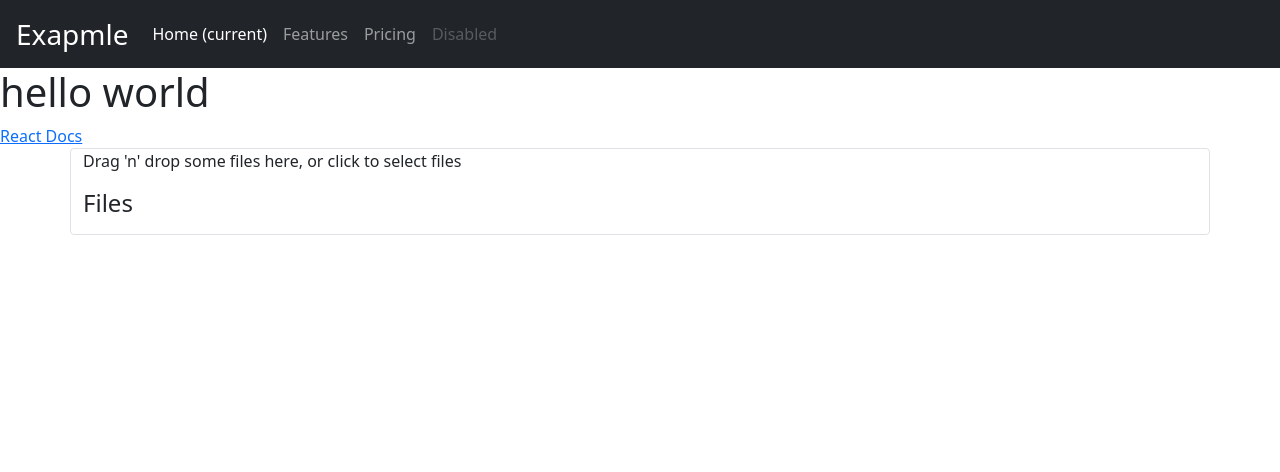
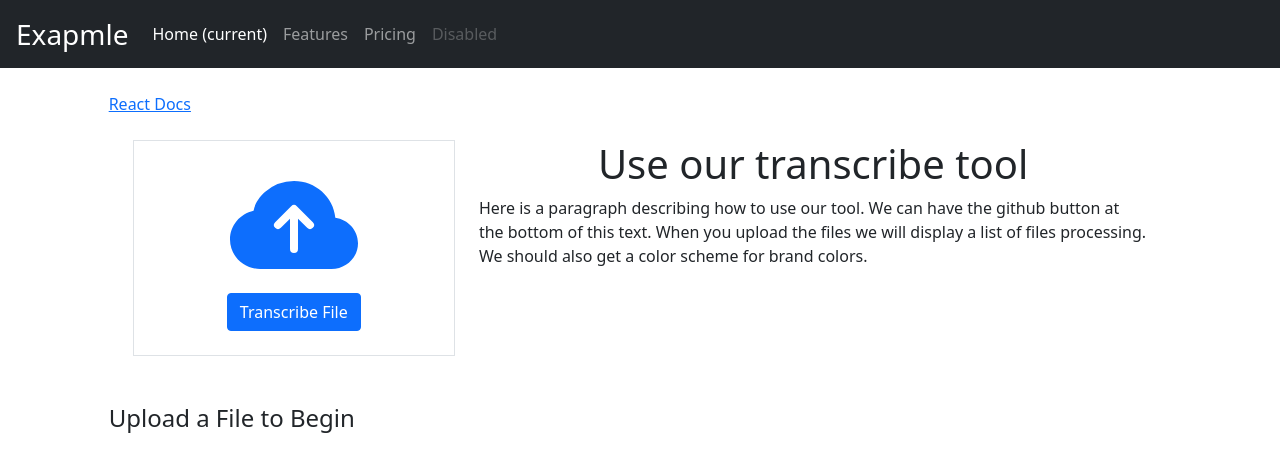
Before and after one commit to NoahZielke/Rosetta-Subs-CS495, a React (Create React App) app in the folder frontend/: page / in a window 1280 px wide. Shown: the top 472 px of the page. Built offline with nearby package versions, Linux system fonts and the light colour scheme.

Commit message:
Installed Bootstrap Icons & modified layout

```diff
--- a/frontend/package.json
+++ b/frontend/package.json
@@ -11,6 +11,7 @@
     "@types/react": "^17.0.0",
     "@types/react-dom": "^17.0.0",
     "bootstrap": "^5.1.1",
+    "bootstrap-icons": "^1.5.0",
     "react": "^17.0.2",
     "react-dom": "^17.0.2",
     "react-dropzone": "^11.3.5",
--- a/frontend/src/App.tsx
+++ b/frontend/src/App.tsx
@@ -1,13 +1,11 @@
 import React from "react";
 import { FileUpload } from "./components/FileUpload";
-import { Navbar } from "./components/Navbar";
+import Layout from "./Layout";
 
 function App() {
   return (
     <div className='App' style={{ margin: 0, padding: 0 }}>
-      <Navbar />
-      <h1> hello world</h1>
-
+      <Layout>
         <a
           className='App-link'
           href='https://reactjs.org'
@@ -17,6 +15,7 @@ function App() {
         </a>
 
         <FileUpload />
+      </Layout>
     </div>
   );
 }
--- /dev/null
+++ b/frontend/src/Layout.tsx
@@ -0,0 +1,20 @@
+import React, { ReactPropTypes } from "react";
+import { Navbar } from "./components/Navbar";
+
+interface LayoutProps {}
+const Layout: React.FC<LayoutProps> = ({ children }) => {
+  return (
+    <>
+      <div className='row '>
+        <div className='col-sm-12'>
+          <Navbar />
+        </div>
+      </div>
+      <div className='row d-flex justify-content-center pt-4'>
+        <div className='col-sm-10'>{children}</div>
+      </div>
+    </>
+  );
+};
+
+export default Layout;
--- a/frontend/src/components/FileUpload.tsx
+++ b/frontend/src/components/FileUpload.tsx
@@ -1,26 +1,89 @@
-import React, { ReactPropTypes } from "react";
-import { useDropzone, DropzoneState } from "react-dropzone";
+import React, { useCallback, useEffect, useState } from "react";
+import Dropzone, { useDropzone, DropzoneState } from "react-dropzone";
 
-export const FileUpload: React.FC = (props) => {
-  const { acceptedFiles, getRootProps, getInputProps }: DropzoneState =
-    useDropzone();
+const CloudUploadSVG: React.FC<{ width?: string; height?: string }> = ({
+  width,
+  height,
+}) => (
+  <svg
+    xmlns='http://www.w3.org/2000/svg'
+    width={width ? width : "16"}
+    height={height ? height : "16"}
+    fill='currentColor'
+    className='bi bi-cloud-arrow-up-fill text-primary'
+    viewBox='0 0 16 16'>
+    <path d='M8 2a5.53 5.53 0 0 0-3.594 1.342c-.766.66-1.321 1.52-1.464 2.383C1.266 6.095 0 7.555 0 9.318 0 11.366 1.708 13 3.781 13h8.906C14.502 13 16 11.57 16 9.773c0-1.636-1.242-2.969-2.834-3.194C12.923 3.999 10.69 2 8 2zm2.354 5.146a.5.5 0 0 1-.708.708L8.5 6.707V10.5a.5.5 0 0 1-1 0V6.707L6.354 7.854a.5.5 0 1 1-.708-.708l2-2a.5.5 0 0 1 .708 0l2 2z' />
+  </svg>
+);
 
-  const files = acceptedFiles.map((file) => (
-    <li key={file.name}>
-      {file.name} - {file.size} bytes
-    </li>
-  ));
+interface UploadDropzoneProps {
+  setFiles: (file: JSX.Element[]) => void;
+}
+const UploadDropzone: React.FC<UploadDropzoneProps> = ({ setFiles }) => {
+  const onDrop = useCallback(
+    (acceptedFiles: File[]) => {
+      // Do something with the files
+      const files = acceptedFiles.map((file) => (
+        <div className='row' key={file.name}>
+          {file.name} - {file.size} bytes
+        </div>
+      ));
+      setFiles(files);
+    },
+    [setFiles]
+  );
+  const { getRootProps, getInputProps, isDragActive } = useDropzone({ onDrop });
 
   return (
-    <section className='container-md border rounded'>
-      <div {...getRootProps({ className: "dropzone" })}>
-        <input {...getInputProps()} />
-        <p>Drag 'n' drop some files here, or click to select files</p>
+    <div className='row p-4'>
+      <div className='col-4'>
+        <div
+          {...getRootProps()}
+          className=' d-flex flex-column justify-content-center align-items-center p-4 border'>
+          <input {...getInputProps()} />
+          {isDragActive ? (
+            <CloudUploadSVG width='128' height='128' />
+          ) : (
+            <CloudUploadSVG width='128' height='128' />
+          )}
+
+          <input {...getInputProps()} />
+
+          <button type='button' className='btn btn-primary'>
+            Transcribe File
+          </button>
+        </div>
       </div>
-      <aside>
-        <h4>Files</h4>
-        <ul>{files}</ul>
-      </aside>
+      <div className='col-8'>
+        <h1 className='row justify-content-center'> Use our transcribe tool</h1>
+        <text>
+          Here is a paragraph describing how to use our tool. We can have the
+          github button at the bottom of this text. When you upload the files we
+          will display a list of files processing. We should also get a color
+          scheme for brand colors.
+        </text>
+      </div>
+    </div>
+  );
+};
+export const FileUpload: React.FC = (props) => {
+  const [files, setFiles] = useState<JSX.Element[]>([]);
+
+  console.log(files);
+
+  return (
+    <section>
+      <UploadDropzone setFiles={(files) => setFiles(files)} />
+      <div className='pt-4'>
+        {files.length ? (
+          <>
+            <h4>Processing Files</h4>
+            <ul>{files}</ul>
+          </>
+        ) : (
+          <h4>Upload a File to Begin</h4>
+        )}
+      </div>
     </section>
   );
 };
```
Also changed, not shown: 1 other file (tests, documents, lock files or other folders). Lines whose indentation alone changed are shown as unchanged.
